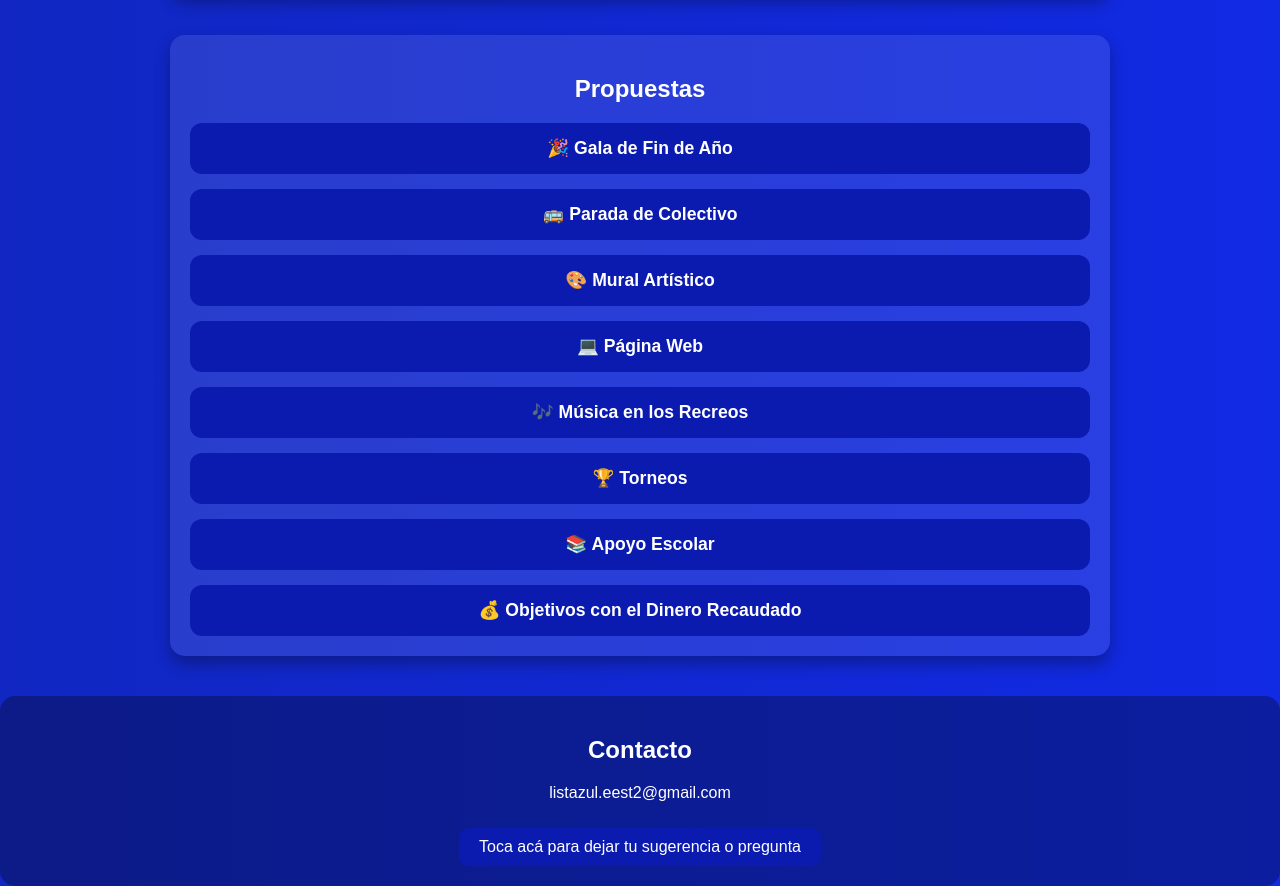
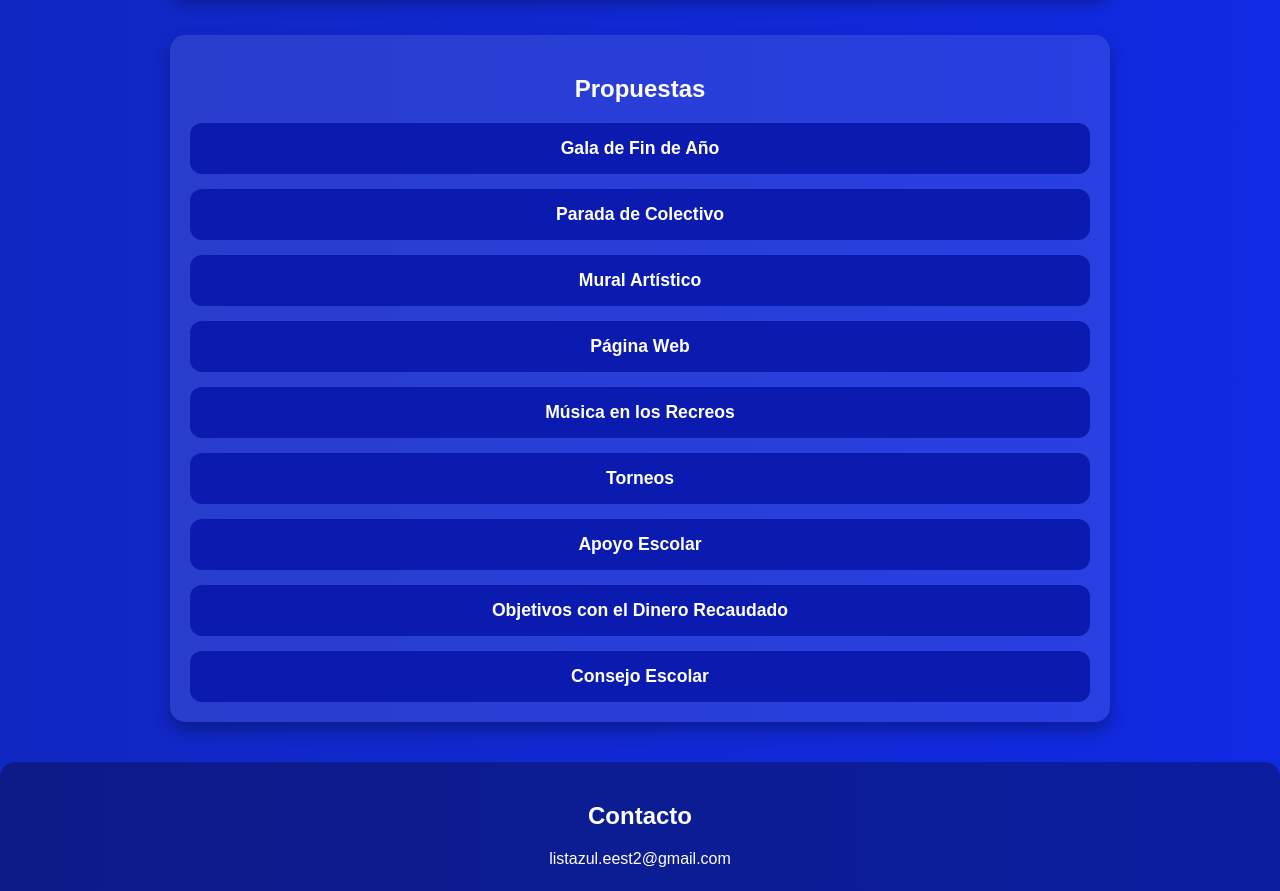
Before and after one commit to agustinamolla/centrodeestudiantes, a plain HTML site: page index.html in a window 1280 px wide. Shown: the part 640-1531 px from the top of the page. Drawn offline with Linux system fonts and the light colour scheme.

Commit message:
Update index.html

```diff
--- a/index.html
+++ b/index.html
@@ -164,14 +164,15 @@
 <section id="propuestas">
     <h2>Propuestas</h2>
     <div class="propuestas">
-        <a class="btn-propuesta" href="https://docs.google.com/document/d/1xG-m_33PyIpO7SusGseBxFBsDnsPgoCdBLglC07WuMg/edit?usp=sharing" target="_blank">🎉 Gala de Fin de Año</a>
-        <a class="btn-propuesta" href="https://docs.google.com/document/d/11wQDwXk6XX63hKQoTrhmuTrqt___dRlsY3hWTZ42Aus/edit?usp=sharing" target="_blank">🚌 Parada de Colectivo</a>
-        <a class="btn-propuesta" href="https://docs.google.com/document/d/11lMlSAvbAYcKfyWVU3VpI9aTRdIEHEl65Ui9aYwN_0k/edit?usp=sharing" target="_blank">🎨 Mural Artístico</a>
-        <a class="btn-propuesta" href="https://docs.google.com/document/d/1tQDATEBMZdPSe5UrezL02Bf2ReBv5MikMsmxLQZ0kWU/edit?usp=sharing" target="_blank">💻 Página Web</a>
-        <a class="btn-propuesta" href="https://docs.google.com/document/d/1joiH-u9kWtQsVo4Nwa-VCKKOnvg6dgl8OLUD4tuY1vA/edit?usp=sharing" target="_blank">🎶 Música en los Recreos</a>
-        <a class="btn-propuesta" href="https://docs.google.com/document/d/1LJGo71vUb5ZwA1K_l_75LDTJ-C1cj8n4NEt-FwsieK8/edit?usp=sharing" target="_blank">🏆 Torneos</a>
-        <a class="btn-propuesta" href="https://docs.google.com/document/d/1nAGDOE-qthS07UkmNreNWxrxHnwKvFL_-Ijj4DUnKNI/edit?usp=sharing" target="_blank">📚 Apoyo Escolar</a>
-        <a class="btn-propuesta" href="https://docs.google.com/document/d/1UnP7qSM0JfSMkMFBDilIsKLBFdMbc07Uy7FvPD4AZq8/edit?usp=sharing" target="_blank">💰 Objetivos con el Dinero Recaudado</a>
+        <a class="btn-propuesta" href="https://docs.google.com/document/d/1xG-m_33PyIpO7SusGseBxFBsDnsPgoCdBLglC07WuMg/edit?usp=sharing" target="_blank"> Gala de Fin de Año</a>
+        <a class="btn-propuesta" href="https://docs.google.com/document/d/11wQDwXk6XX63hKQoTrhmuTrqt___dRlsY3hWTZ42Aus/edit?usp=sharing" target="_blank"> Parada de Colectivo</a>
+        <a class="btn-propuesta" href="https://docs.google.com/document/d/11lMlSAvbAYcKfyWVU3VpI9aTRdIEHEl65Ui9aYwN_0k/edit?usp=sharing" target="_blank"> Mural Artístico</a>
+        <a class="btn-propuesta" href="https://docs.google.com/document/d/1tQDATEBMZdPSe5UrezL02Bf2ReBv5MikMsmxLQZ0kWU/edit?usp=sharing" target="_blank"> Página Web</a>
+        <a class="btn-propuesta" href="https://docs.google.com/document/d/1joiH-u9kWtQsVo4Nwa-VCKKOnvg6dgl8OLUD4tuY1vA/edit?usp=sharing" target="_blank"> Música en los Recreos</a>
+        <a class="btn-propuesta" href="https://docs.google.com/document/d/1LJGo71vUb5ZwA1K_l_75LDTJ-C1cj8n4NEt-FwsieK8/edit?usp=sharing" target="_blank"> Torneos</a>
+        <a class="btn-propuesta" href="https://docs.google.com/document/d/1nAGDOE-qthS07UkmNreNWxrxHnwKvFL_-Ijj4DUnKNI/edit?usp=sharing" target="_blank"> Apoyo Escolar</a>
+        <a class="btn-propuesta" href="https://docs.google.com/document/d/1UnP7qSM0JfSMkMFBDilIsKLBFdMbc07Uy7FvPD4AZq8/edit?usp=sharing" target="_blank"> Objetivos con el Dinero Recaudado</a>
+        <a class="btn-propuesta" href="https://docs.google.com/document/d/1rR5-PdwILD16gUNWNZ-0yIarOcb5eUgWY89RjJ8m8jw/edit?usp=sharing" target="_blank"> Consejo Escolar</a>
     </div>
 </section>
 
```
